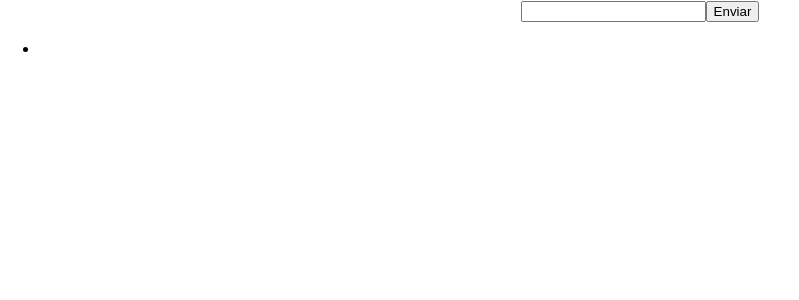
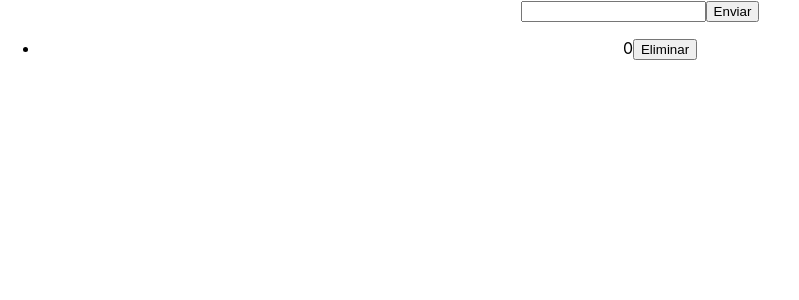
Before and after one commit to JordiGN/ReactJsDemo, a React (Create React App) app: page / in a window 1280 px wide. Both pictures are taken after a click on the button "Enviar". Shown: the top 300 px of the page, without its empty margins (0-799 px from the left). Built offline with nearby package versions, Linux system fonts and the light colour scheme.

Commit message:
eliminando elementos de la lista de acuerdo a su ID

```diff
--- a/src/App.js
+++ b/src/App.js
@@ -28,6 +28,16 @@ class App extends React.Component {
         //de una estructura de datos, ya sea un arreglo o un objeto, los elementos los regresa como elementos, no como
         //estructura
       }))
+
+  delItem = (idToDel) =>{
+    let newItems = [...this.state.items];
+    newItems.splice(idToDel,1);
+    console.log("idToDel: "+idToDel);
+    this.setState(state =>({
+      items: newItems,
+    }))
+  }
+
 //Es importante que cuando se quiere modificar el State, se haga unicamente mediante la funcion setState, ya que esta es la
 //que manda llamar al ciclo de vida y permite que la modificacion haya sido de forma adecuada, de lo contrario, estaremos
 //editanto las variables del estado pero la aplicacion no lo sabra.
@@ -53,7 +63,7 @@ class App extends React.Component {
         <div className="App">
           <input type="text" value={this.state.name} onChange={this.handleChange} />
           <button type="submit" onClick={this.addItem} > Enviar </button >
-          <List itemsSent={items} />
+          <List itemsSent={items} delFunction={this.delItem}/>
         </div>
       );
     }
--- a/src/components/List.js
+++ b/src/components/List.js
@@ -2,14 +2,27 @@ import React from 'react';
 
 class List extends React.Component{
 
+	state = {
+		name: "holis",
+		itemsSentState: [],
+	}
+
+	delItem = () => {
+		console.log("si entra el delitem")
+		// this.setState({
+		// 	//itemsSentState: [...itemsSent]
+		// })
+	}
+
 	render(){
 		const {itemsSent} = this.props;
+		console.log(itemsSent);
 		//siempre que se va a utilizar codigo JS se tiene que encerrar entre llaves para poderse renderear
 		return (
 			<div>
 				<ul>
-					{itemsSent.map((item) =>
-						<li key={item.toString()} >{item}</li>
+					{itemsSent.map((item,index) =>
+						<li key={item.toString()} >{item} {index}<button onClick={ () => this.props.delFunction(index)}> Eliminar</button></li>
 					)}
 				</ul>
 			</div>
```
